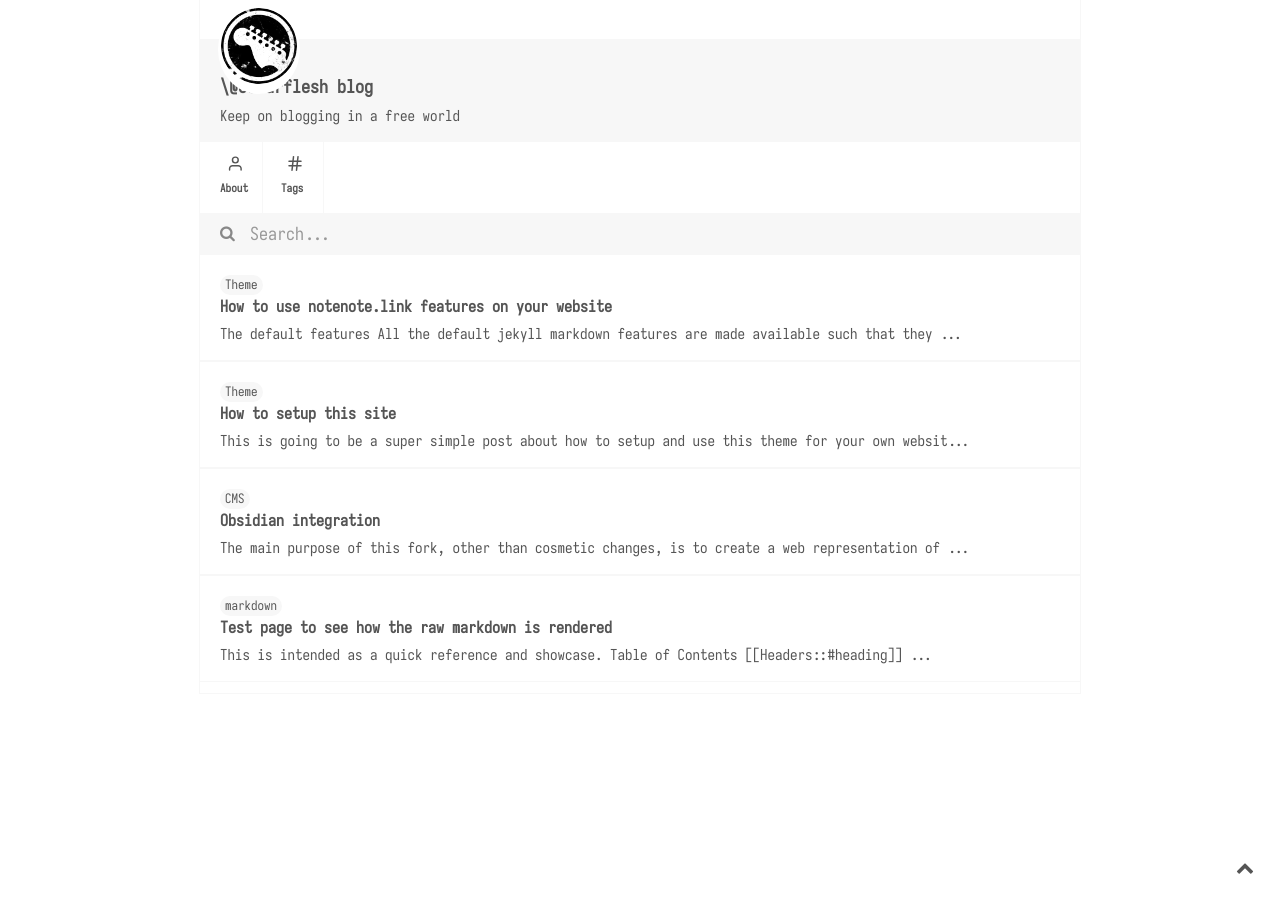
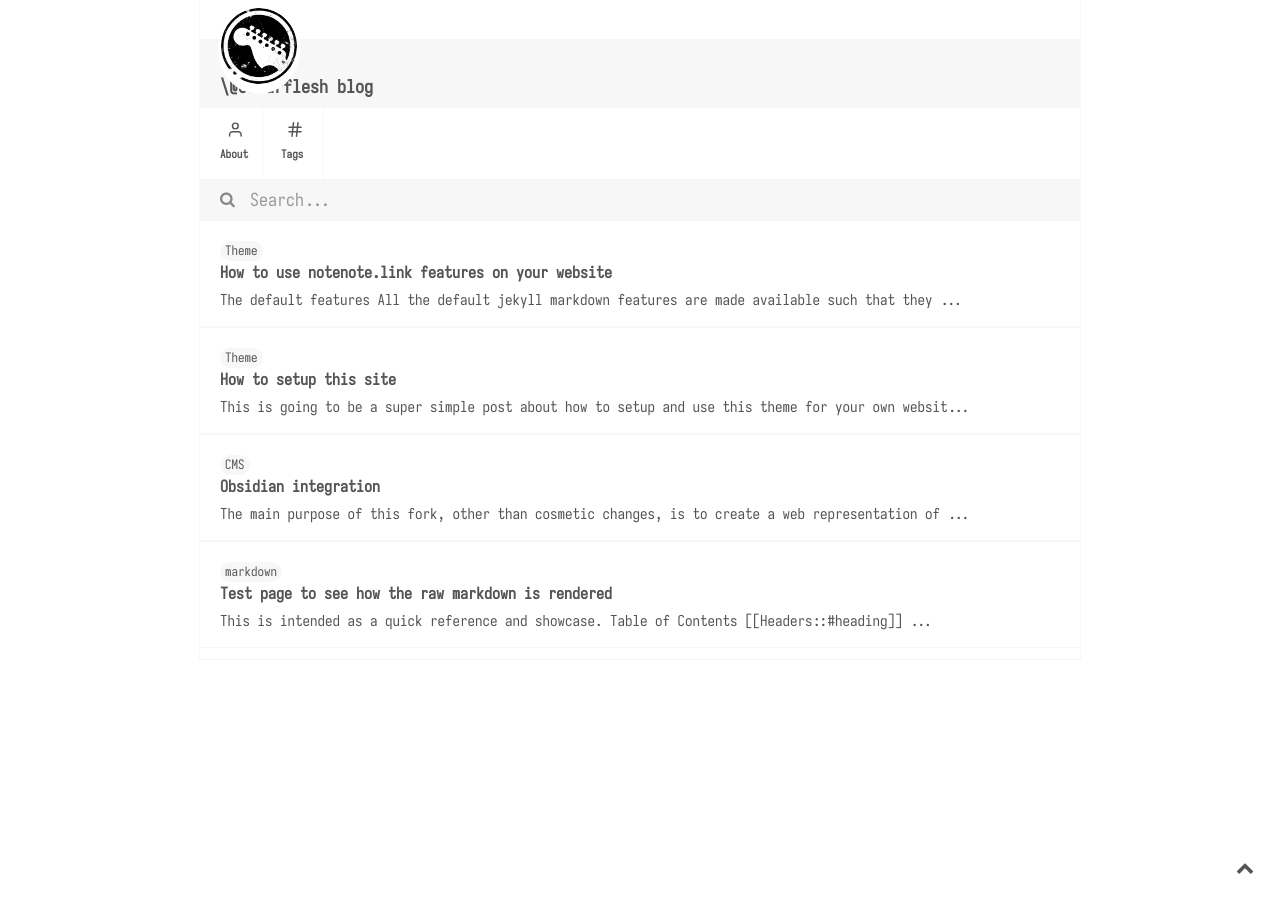
Before and after one commit to ogomezso/ogomezso.github.io, a Jekyll site: the page built from docs/index.md, in a window 1280 px wide. Built offline with Jekyll 4.4.1, drawn with Linux system fonts in a browser that asks for light colours; some web fonts are replaced.

Commit message:
avoid description

```diff
--- a/docs/_config.yml
+++ b/docs/_config.yml
@@ -1,6 +1,5 @@
 title:
 name: \@oskarflesh blog
-user_description: Keep on blogging in a free world
 author: ogomezso
 notes_url: "https://ogomezso.github.io"
 profile_pic: /assets/img/profile.png
```
